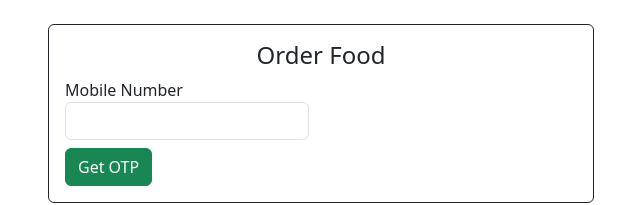
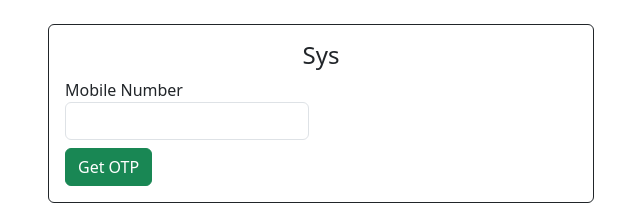
Before and after one commit to GanjiSanketh/main, an Angular app: page /login in a window 1280 px wide. Shown: the top 205 px of the page, without its empty margins (319-959 px from the left). Built offline with nearby package versions, Linux system fonts and the light colour scheme.

Commit message:
Added sample code to test commit.

```diff
--- a/src/app/customer-login/customer-login.component.html
+++ b/src/app/customer-login/customer-login.component.html
@@ -3,7 +3,7 @@
         <div class="col-md-6">
             <div class="card border-dark">
                 <div class="card-body">
-                    <h4 class="card-title text-center">Order Food</h4>
+                    <h4 class="card-title text-center">Sys</h4>
                     <div class="row">
                         <div class="col-md-6">
                             <div class="form-group">
```
